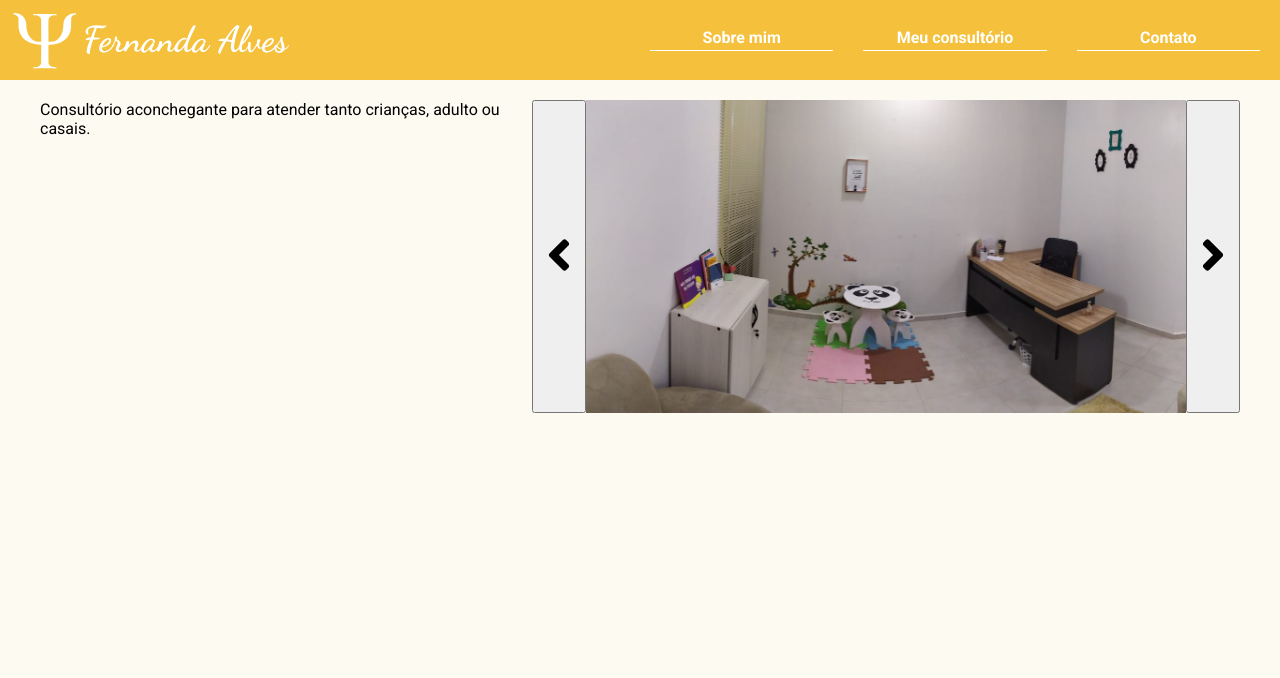
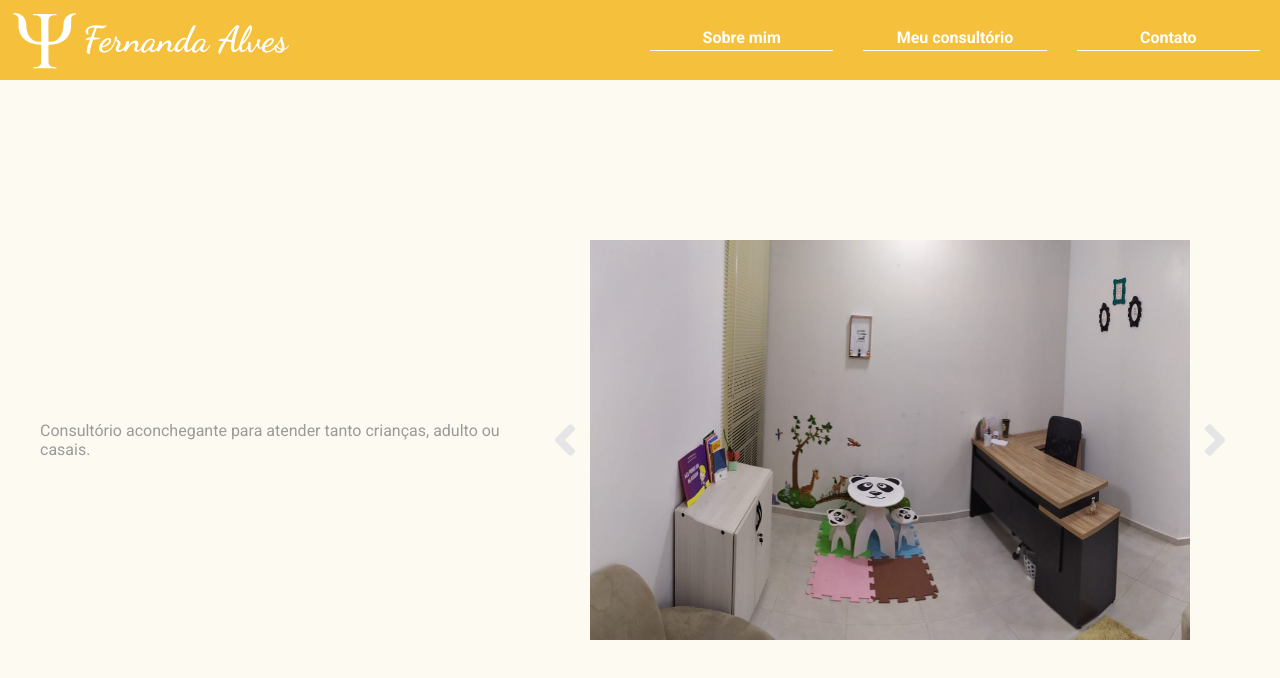
Before and after one commit to hyperyuri/psicfernanda.com.br, a React (Create React App) app: page /ambiente in a window 1280 px wide. Shown: the top 678 px of the page. Built offline with nearby package versions, Linux system fonts and the light colour scheme.

Commit message:
adjust office page

```diff
--- a/src/components/AlertModal/index.js
+++ b/src/components/AlertModal/index.js
@@ -6,7 +6,9 @@ function AlertModal() {
     <div className="modalContainer">
       <div className="componentModal">
         <div></div>
-        <h1> 👍 Email enviado com sucesso!</h1>
+        <h1>
+          <span>{"👍 "}</span> Email enviado com sucesso!
+        </h1>
       </div>
     </div>
   );
--- a/src/pages/Contact/styles.css
+++ b/src/pages/Contact/styles.css
@@ -1,9 +1,6 @@
+@import url("https://fonts.googleapis.com/css2?family=Roboto:wght@400;700&display=swap");
 
-@import url('https://fonts.googleapis.com/css2?family=Roboto:wght@400;700&display=swap');
-
-
-
-.header{
+.header {
   position: fixed;
   top: 0;
 }
@@ -26,7 +23,7 @@ div.contactContainer form {
   width: 70%;
   flex-direction: column;
   align-items: flex-start;
-    animation: transitionToRight .5s;
+  animation: transitionToRight 0.5s;
 }
 
 div.contactContainer form div.containerUpContact {
@@ -42,17 +39,17 @@ div.contactContainer form ul.logos {
 }
 
 div.contactContainer form a {
-    color: #E6B31E;
+  color: #e6b31e;
 }
 
-div.contactContainer form ul.logos li:nth-child(2){
+div.contactContainer form ul.logos li:nth-child(2) {
   margin-left: 5px;
 }
-div.contactContainer form ul.logos li:nth-child(3){
+div.contactContainer form ul.logos li:nth-child(3) {
   margin-left: 5px;
 }
 
-div.contactContainer form div.title  {
+div.contactContainer form div.title {
   display: flex;
   width: 50%;
   flex-direction: column;
@@ -60,25 +57,25 @@ div.contactContainer form div.title  {
 }
 
 div.contactContainer form div.title h3 {
-    color: #E6B31E;
+  color: #e6b31e;
   font-size: 20px;
 }
 div.contactContainer form div.title input {
   width: 65%;
   border: none;
   margin-top: 25px;
-    border-bottom: 2px solid #E6B31E;
+  border-bottom: 2px solid #e6b31e;
   padding-bottom: 5px;
-    color: #9A9A9A;
+  color: #9a9a9a;
 }
 div.contactContainer form ::placeholder {
-    color: #9A9A9A;
+  color: #9a9a9a;
 }
-div.contactContainer form div.infos li.logos{
+div.contactContainer form div.infos li.logos {
   margin-left: 52px;
 }
 div.contactContainer form div.infos li {
-    color: #9A9A9A;
+  color: #9a9a9a;
   padding: 3px;
 }
 
@@ -86,20 +83,18 @@ div.contactContainer form textarea {
   width: 100%;
   margin-top: 25px;
   height: 200px;
-    border: 2px solid #E6B31E;
+  border: 2px solid #e6b31e;
   resize: none;
-    color: #9A9A9A;
+  color: #9a9a9a;
   padding: 5px;
 }
-
-
 
 div.contactContainer form button {
   width: 100%;
   margin-top: 25px;
   height: 40px;
   border: none;
-    background: #E6B31E;
+  background: #e6b31e;
   font-weight: bold;
   color: white;
   border-radius: 3px;
@@ -116,6 +111,6 @@ div.contactContainer form button:hover {
   position: fixed;
   right: 0;
   bottom: 0;
-    animation: transitionIn .8s;
+  animation: transitionIn 0.8s;
   width: 20%;
 }
--- a/src/pages/Office/index.js
+++ b/src/pages/Office/index.js
@@ -28,13 +28,13 @@ function Office() {
         </div>
         <div className="right">
           <button onClick={handleImage}>
-            <FaAngleLeft size={50} />
+            <FaAngleLeft size={50} color="#e5e5e5" />
           </button>
 
           <img src={count === 0 ? img1 : img2} alt="img" />
 
           <button onClick={handleImage}>
-            <FaAngleRight size={50} />
+            <FaAngleRight size={50} color="#e5e5e5" />
           </button>
         </div>
       </div>
--- a/src/pages/Office/styles.css
+++ b/src/pages/Office/styles.css
@@ -4,20 +4,40 @@
   font-family: Roboto, sans-serif;
   display: flex;
   flex-direction: row;
-  align-items: flex-start;
-  justify-content: space-between;
+  align-items: center;
   width: 100vw;
-  height: 100%;
+  height: 100vh;
   padding: 60px 40px;
-  min-height: 100vh;
+  min-height: 100%;
   margin-top: 80px;
 }
 
 .officeContainer img {
   width: 600px;
+  height: 400px;
+}
+.officeContainer .left {
+  text-align: left;
+  color: #9a9a9a;
 }
 
 .officeContainer .right {
   display: flex;
-  flex-direction: ;
+  flex-direction: row;
+  align-items: center;
 }
+.officeContainer .right button:nth-child(1) {
+  background: transparent;
+  height: 50px;
+  border-radius: 50px 0px 0px 50px;
+  cursor: pointer;
+  border: none;
+}
+
+.officeContainer .right button:nth-child(3) {
+  background: transparent;
+  height: 50px;
+  border-radius: 0px 50px 50px 0px;
+  cursor: pointer;
+  border: none;
+}
```
Lines whose indentation alone changed are shown as unchanged.
